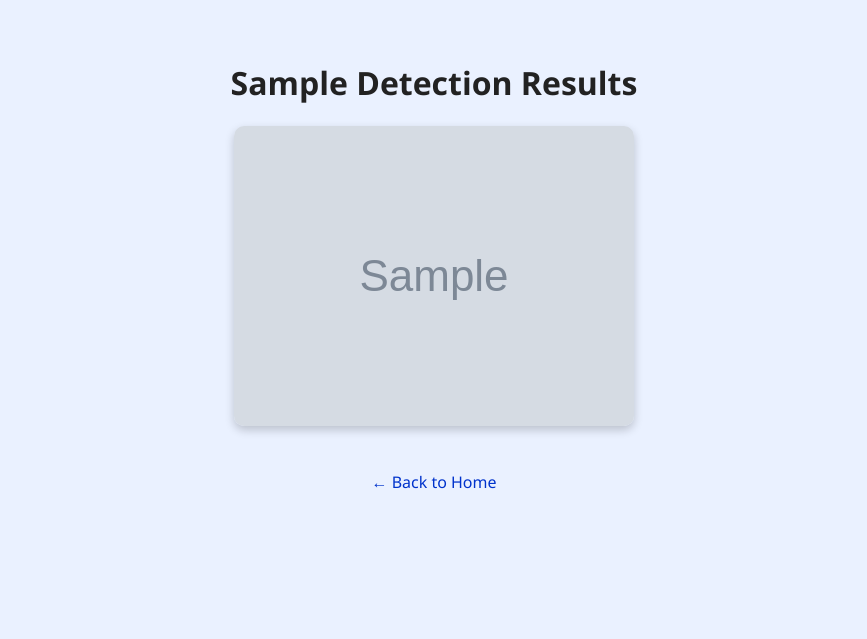
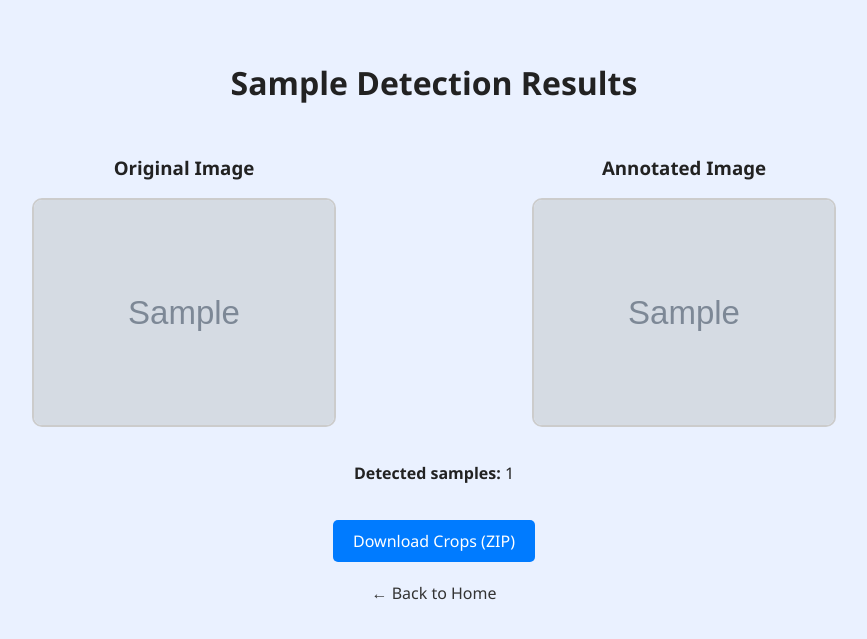
Before and after one commit to Sigfredkent123/NovaAi-detection-pipeline, a Flask app: template templates/results.html in a window 1280 px wide. Shown: the top 639 px of the page, without its empty margins (206-1073 px from the left). Run offline with Flask 3, Linux system fonts and the light colour scheme; the template is opened without the code that fills it: most values are stand-ins (such as "Sample title", 1, 10 or a date in 2020); grey boxes marked "Sample" are stand-in pictures.

Commit message:
Update results.html

```diff
--- a/templates/results.html
+++ b/templates/results.html
@@ -4,6 +4,46 @@
   <meta charset="UTF-8">
   <title>{{ scan_type }} Results</title>
   <link rel="stylesheet" href="{{ url_for('static', filename='style.css') }}">
+  <style>
+    .image-comparison {
+      display: flex;
+      justify-content: space-around;
+      flex-wrap: wrap;
+      margin: 20px 0;
+    }
+    .image-box {
+      text-align: center;
+      margin: 10px;
+    }
+    .image-box img {
+      max-width: 300px;
+      max-height: 300px;
+      border: 2px solid #ccc;
+      border-radius: 10px;
+    }
+    .download-btn {
+      display: inline-block;
+      margin-top: 20px;
+      padding: 10px 20px;
+      background-color: #007BFF;
+      color: #fff;
+      text-decoration: none;
+      border-radius: 5px;
+      transition: background-color 0.2s;
+    }
+    .download-btn:hover {
+      background-color: #0056b3;
+    }
+    .back-link {
+      display: block;
+      margin-top: 20px;
+      text-decoration: none;
+      color: #333;
+    }
+    .back-link:hover {
+      text-decoration: underline;
+    }
+  </style>
 </head>
 <body>
   <div class="container">
@@ -12,21 +52,24 @@
     {% if result.error %}
       <p class="error">Error: {{ result.error }}</p>
     {% else %}
-      <img src="{{ result.annotated_image }}" alt="Annotated Result" class="result-image">
+      <div class="image-comparison">
+        <div class="image-box">
+          <h3>Original Image</h3>
+          <img src="{{ result.image }}" alt="Original Image">
+        </div>
+        <div class="image-box">
+          <h3>Annotated Image</h3>
+          <img src="{{ result.annotated_image }}" alt="Annotated Image">
+        </div>
+      </div>
 
-      {% if scan_type == 'Eye' %}
-        <p><strong>Detected Eyes:</strong> {{ result.num_eyes }}</p>
-        <a href="{{ result.zip_file }}" class="download-btn">Download Eye Crops (ZIP)</a>
-      {% elif scan_type == 'Palm' %}
-        <p><strong>Detected Palms:</strong> {{ result.num_palms }}</p>
-        <a href="{{ result.zip_file }}" class="download-btn">Download Palm Crops (ZIP)</a>
-      {% elif scan_type == 'Nail' %}
-        <p><strong>Detected Nails:</strong> {{ result.num_nails }}</p>
-        <a href="{{ result.zip_file }}" class="download-btn">Download Nail Crops (ZIP)</a>
-      {% endif %}
+      <p><strong>Detected {{ scan_type.lower() }}s:</strong>
+        {{ result.num_eyes or result.num_palms or result.num_nails }}</p>
+
+      <a href="{{ result.zip_file }}" class="download-btn">Download Crops (ZIP)</a>
     {% endif %}
 
-    <a href="/" class="back-link">← Back to Home</a>
+    <a href="{{ url_for('index') }}" class="back-link">← Back to Home</a>
   </div>
 </body>
 </html>
```
